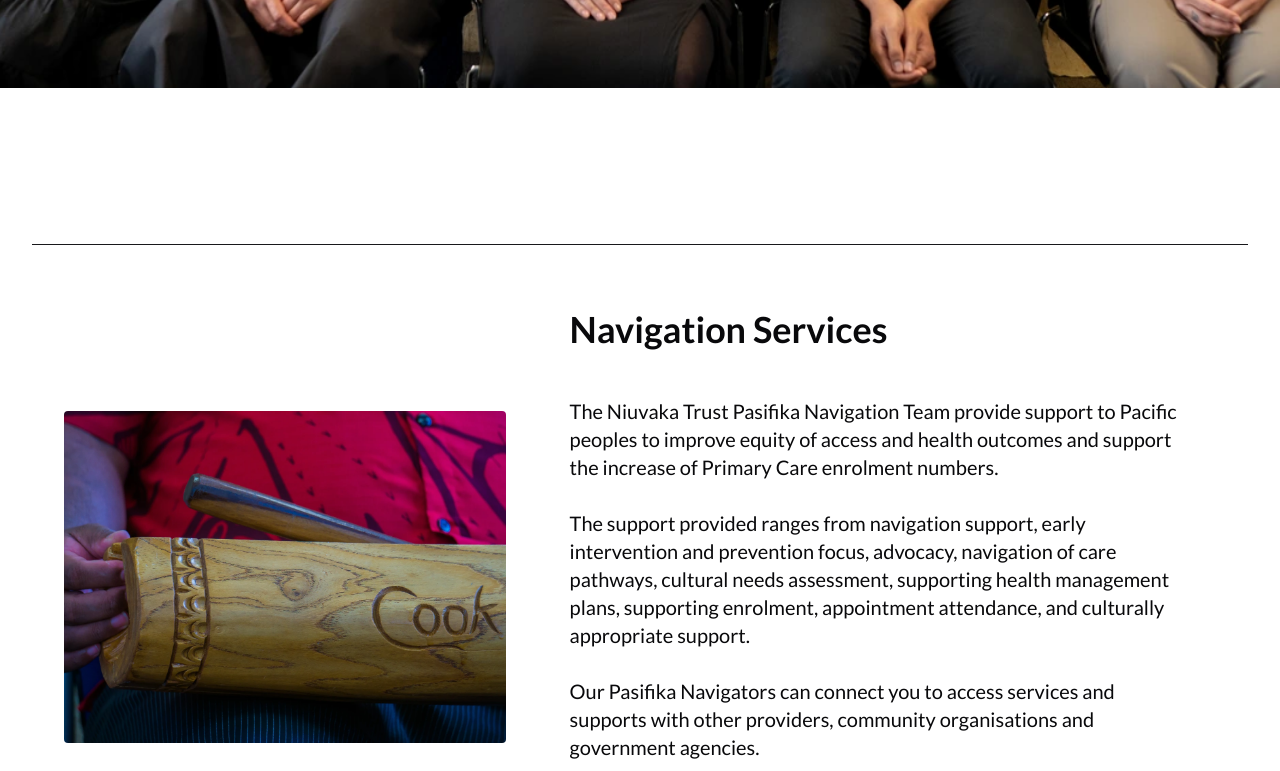
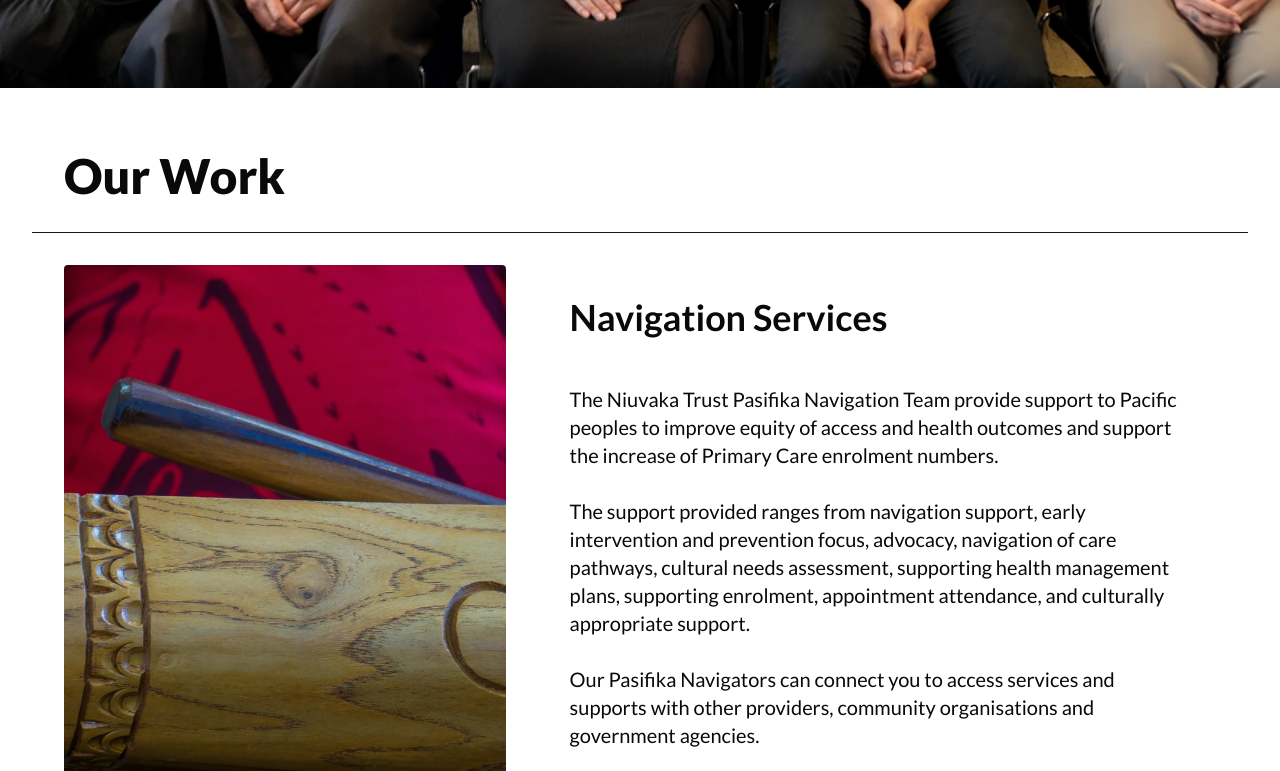
Before and after one commit to jhigger/niuvaka-trust, a Next.js app: page /services in a window 1280 px wide. Shown: the part 920-1691 px from the top of the page. Built offline with nearby package versions, Linux system fonts and the light colour scheme.

Commit message:
feat: adjust text size and image height

```diff
--- a/src/pages/services.tsx
+++ b/src/pages/services.tsx
@@ -311,7 +311,7 @@ const Services = () => {
         </section>
 
         <section className="mx-auto p-8">
-          <h1 className="border-b border-primary p-8 text-4xl font-black text-white lg:text-6xl">
+          <h1 className="border-b border-primary p-8 text-3xl font-black lg:text-5xl">
             Our Work
           </h1>
 
@@ -326,7 +326,7 @@ const Services = () => {
                   <img
                     src={image}
                     alt="service"
-                    className="col-span-full aspect-[4/3] w-full rounded object-cover lg:col-span-2"
+                    className="col-span-full h-full max-h-[720px] w-full max-w-[1080px] rounded object-cover lg:col-span-2"
                   />
                   <div className="col-span-full flex flex-col gap-12 lg:col-span-3 lg:p-8">
                     <h2 className="text-bold text-4xl font-semibold capitalize">
@@ -646,7 +646,7 @@ const Services = () => {
                     <img
                       src={image}
                       alt="service"
-                      className="col-span-full aspect-video w-full rounded object-cover lg:col-span-1"
+                      className="col-span-full aspect-video h-full max-h-[720px] w-full max-w-[1080px] rounded object-cover lg:col-span-1"
                     />
                     <div className="col-span-full flex flex-col gap-12 lg:col-span-1">
                       <h3 className="text-3xl font-semibold capitalize text-white lg:text-4xl">
```
